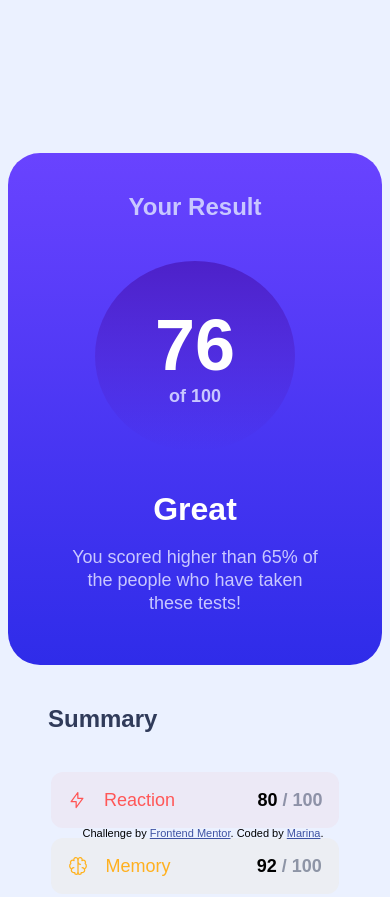
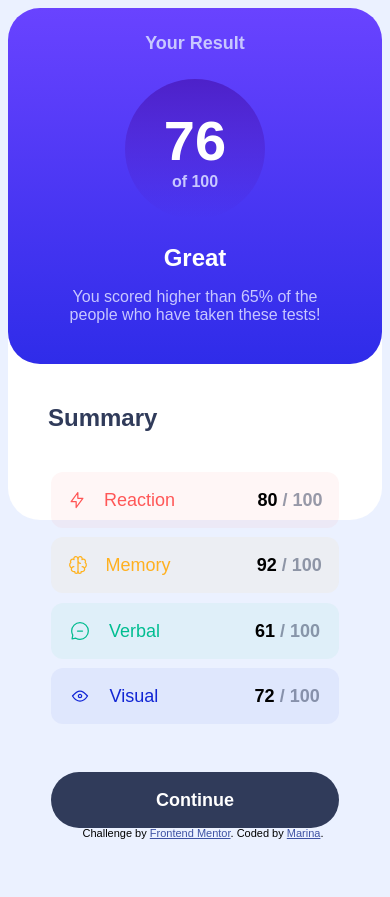
Before and after one commit to marinaongithub/result-summary-component-frontend-friday, a plain HTML site: page index.html in a window 390 px wide. Shown: the top 897 px of the page. After the commit the page ends 876 px from the top, so only its background shows below. Drawn offline with Linux system fonts and the light colour scheme; a web font is replaced by a local one.

Commit message:
Added mediq queries

```diff
--- a/assets/style.css
+++ b/assets/style.css
@@ -47,7 +47,6 @@ body {
 h1 {
     font-size: 24px;
     font-weight: 700;
-    /* line-height: 31px; */
     text-align: center;
     color: var(--lavande);
     margin: 40px 0;
@@ -92,7 +91,6 @@ h1 {
 #short {
     font-size: 32px;
     font-weight: 700;
-    /* line-height: 23px; */
     text-align: center;
     color: white;
     margin: 0px;
@@ -101,7 +99,7 @@ h1 {
 #details {
     font-size: 18px;
     font-weight: 500;
-    line-height: 23px;
+    /* line-height: 23px; */
     /* letter-spacing: 0px; */
     text-align: center;
     color: var(--lavande);
@@ -211,3 +209,45 @@ button:hover {
 .attribution { font-size: 11px; text-align: center; position: fixed; bottom: 0; width: 100%; margin-bottom: 5px; }
 
 .attribution a { color: hsl(228, 45%, 44%); }
+
+
+@media only screen and (max-width: 753px) {
+
+    .component {
+        margin: 0px;
+    }
+    .results {
+        height: 356px;
+    }
+    h1 {
+        font-size: 18px;
+        margin: 25px;
+    }
+    .round {
+        width: 140px;
+        height: 140px;
+    }
+
+    #score {
+        font-size: 56px;
+    }
+
+    #base {
+        font-size: 16px;
+    }
+
+    .feedback {
+        width: 260px;
+        height: 81px;
+        margin: 25px 0px;
+    }
+
+    #short {
+        font-size: 24px;
+    }
+
+    #details {
+        font-size: 16px;
+
+    }
+}
```
